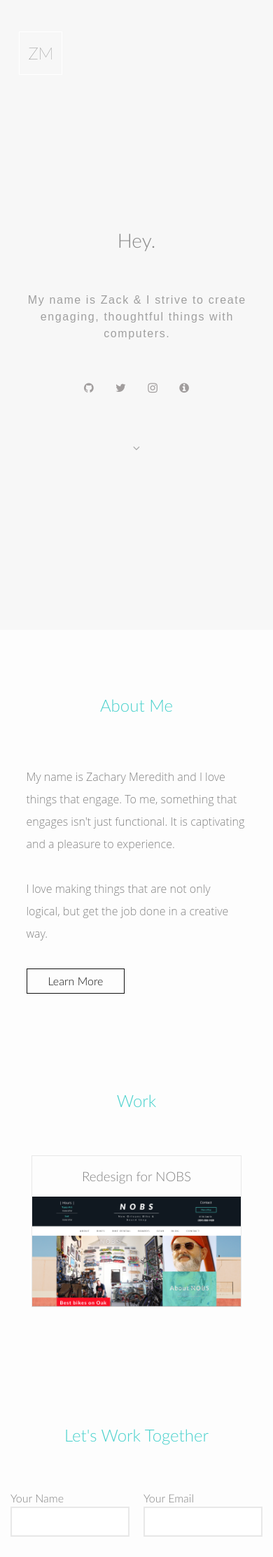
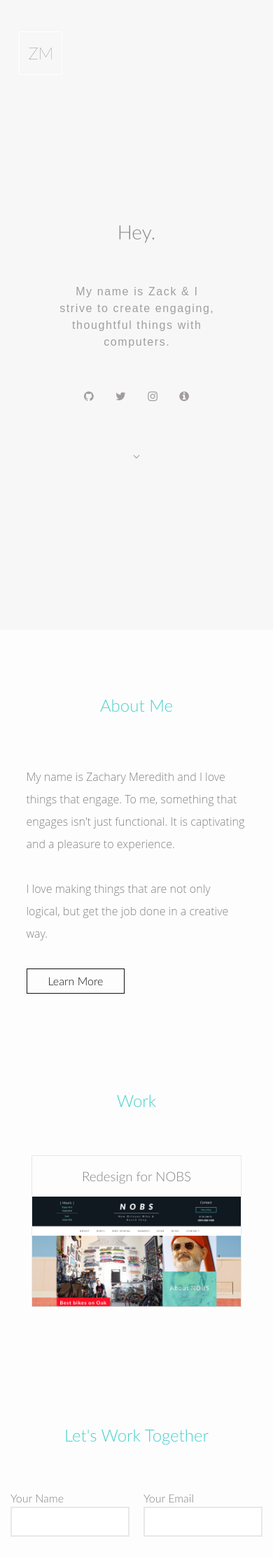
Before and after one commit to zackmeredith/zack, a Jekyll site: the page built from index.html, in a window 390 px wide. Shown: the top 2225 px of the page at 70% size. Built offline with Jekyll 4.4.1, drawn with Linux system fonts in a browser that asks for light colours; nearby versions of some CDN libraries; some web fonts are replaced.

Commit message:
landscape test

```diff
--- a/css/3-modules/_header.sass
+++ b/css/3-modules/_header.sass
@@ -78,12 +78,15 @@
 			size: 18px
 			weight: 200
 		width: 40%
+		+media-query($on-palm)
+			width: 90%
 		+media-query($on-tablet)
-			width: 90%
+			width: 60%
 			font-size: 16px
 
 .icon-nav
 	margin: 5vh 0 5vh 0
+
 	a
 		color: #A19D9D
 		margin-left: 0
--- a/css/main.css
+++ b/css/main.css
@@ -3807,7 +3807,7 @@ p {
   color: #898989;
   margin-bottom: 5vh;
 }
-@media screen and (max-width: 700px) {
+@media screen and (max-width: 750px) {
   .words-container h2 {
     font-size: 28px;
   }
@@ -3822,9 +3822,14 @@ p {
   font-weight: 200;
   width: 40%;
 }
-@media screen and (max-width: 700px) {
+@media screen and (max-width: 600px) {
   .words-container .tagline {
     width: 90%;
+  }
+}
+@media screen and (max-width: 750px) {
+  .words-container .tagline {
+    width: 60%;
     font-size: 16px;
   }
 }
--- a/css/main.scss
+++ b/css/main.scss
@@ -21,7 +21,7 @@ $grey-color-dark:  darken($grey-color, 25%);
 $content-width:    800px;
 
 $on-palm:          600px;
-$on-tablet:		   700px;
+$on-tablet:		   750px;
 $on-laptop:        800px;
 
 
```
